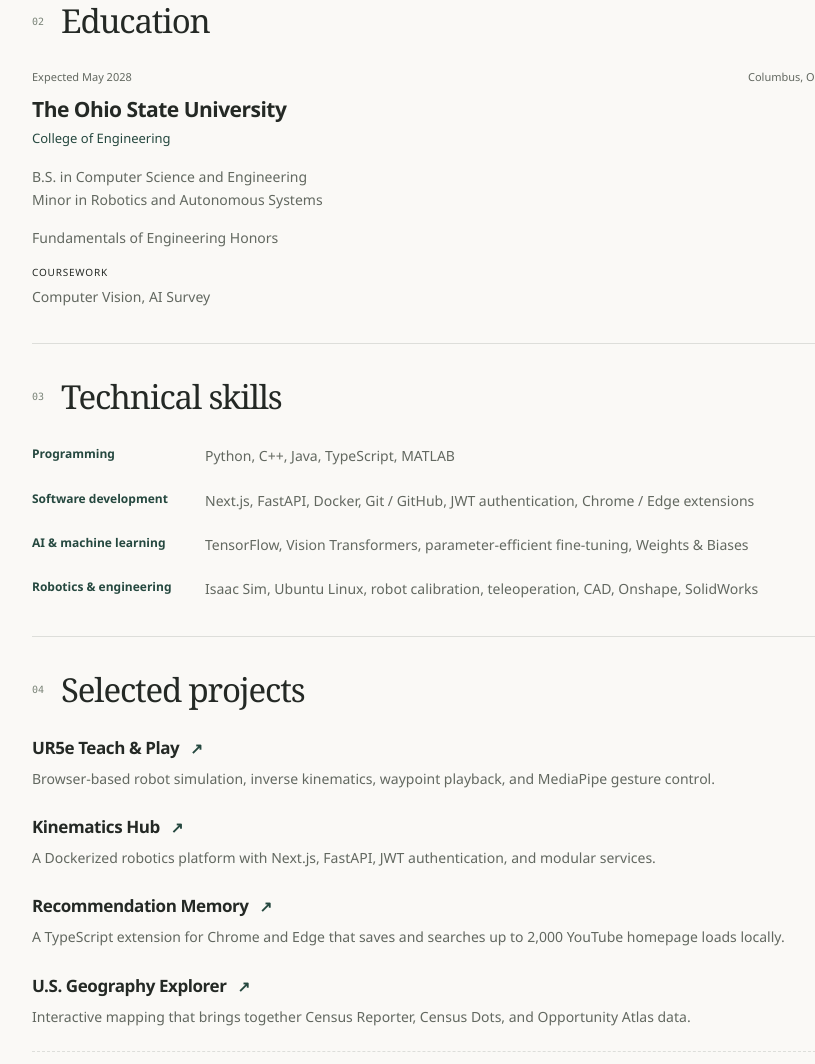
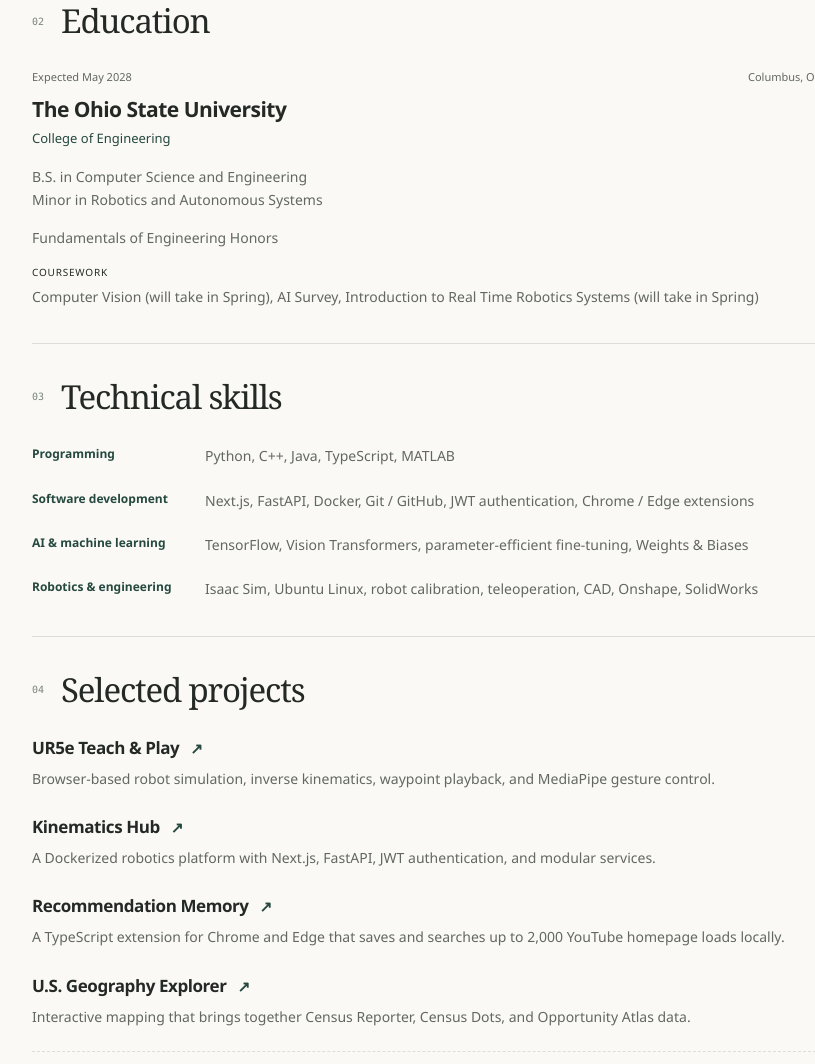
Before and after one commit to pekingperson/pekingperson.github.io, a plain HTML site: page resume.html in a window 1280 px wide. Shown: the part 1704-2768 px from the top of the page, without its empty margins (369-1184 px from the left). Drawn offline with Linux system fonts and the light colour scheme.

Commit message:
Add planned spring coursework to resume

```diff
--- a/resume.html
+++ b/resume.html
@@ -29,7 +29,7 @@
           <article class="experience"><div class="experience-meta"><span>Oct 2025 — Present</span><span>Columbus, Ohio</span></div><h3>Machine Learning as a Basis Lab</h3><p class="role">Intern · The Ohio State University</p><ul><li>Worked on Vision Transformer research studying parameter-efficient fine-tuning for visual recognition.</li><li>Supported CLARE-related robotics research in continual learning for vision-language-action models and adapter-based learning.</li><li>Helped transfer simulation workflows to real-robot testing, connecting model evaluation with physical robot operation.</li></ul></article>
           <article class="experience"><div class="experience-meta"><span>Jul 2024 — Present</span><span>Columbus, Ohio</span></div><h3>Intelligent Design and Robotics Laboratory</h3><p class="role">Research Assistant · Scott Laboratory, The Ohio State University</p><ul><li>Helped deploy a Universal Manipulation Interface (UMI) robot-learning setup using Python on Ubuntu, including camera integration, SpaceMouse teleoperation, and gripper calibration.</li><li>Adapted Python controllers for a Robotiq gripper with position-unit conversion and feedback handling; debugged Python compatibility and ring-buffer capacity issues.</li><li>Collected handheld demonstrations, generated datasets through the UMI SLAM pipeline, and ran training and physical-robot checkpoint evaluations for manipulation tasks, tracking runs with Weights &amp; Biases.</li></ul></article>
         </section>
-        <section class="resume-section" id="education" aria-labelledby="education-title"><div class="resume-section-heading"><span>02</span><h2 id="education-title">Education</h2></div><article class="education-entry"><div class="experience-meta"><span>Expected May 2028</span><span>Columbus, Ohio</span></div><h3>The Ohio State University</h3><p class="role">College of Engineering</p><p>B.S. in Computer Science and Engineering<br>Minor in Robotics and Autonomous Systems</p><p>Fundamentals of Engineering Honors</p><p class="coursework"><span>Coursework</span>Computer Vision, AI Survey</p></article></section>
+        <section class="resume-section" id="education" aria-labelledby="education-title"><div class="resume-section-heading"><span>02</span><h2 id="education-title">Education</h2></div><article class="education-entry"><div class="experience-meta"><span>Expected May 2028</span><span>Columbus, Ohio</span></div><h3>The Ohio State University</h3><p class="role">College of Engineering</p><p>B.S. in Computer Science and Engineering<br>Minor in Robotics and Autonomous Systems</p><p>Fundamentals of Engineering Honors</p><p class="coursework"><span>Coursework</span>Computer Vision (will take in Spring), AI Survey, Introduction to Real Time Robotics Systems (will take in Spring)</p></article></section>
         <section class="resume-section" id="skills" aria-labelledby="skills-title"><div class="resume-section-heading"><span>03</span><h2 id="skills-title">Technical skills</h2></div><dl class="skill-list"><div><dt>Programming</dt><dd>Python, C++, Java, TypeScript, MATLAB</dd></div><div><dt>Software development</dt><dd>Next.js, FastAPI, Docker, Git / GitHub, JWT authentication, Chrome / Edge extensions</dd></div><div><dt>AI &amp; machine learning</dt><dd>TensorFlow, Vision Transformers, parameter-efficient fine-tuning, Weights &amp; Biases</dd></div><div><dt>Robotics &amp; engineering</dt><dd>Isaac Sim, Ubuntu Linux, robot calibration, teleoperation, CAD, Onshape, SolidWorks</dd></div></dl></section>
         <section class="resume-section" id="resume-projects" aria-labelledby="resume-projects-title"><div class="resume-section-heading"><span>04</span><h2 id="resume-projects-title">Selected projects</h2></div>
           <div class="resume-project"><h3><a href="./#ur5e">UR5e Teach &amp; Play <span aria-hidden="true">↗</span></a></h3><p>Browser-based robot simulation, inverse kinematics, waypoint playback, and MediaPipe gesture control.</p></div><div class="resume-project"><h3><a href="./#kinematics">Kinematics Hub <span aria-hidden="true">↗</span></a></h3><p>A Dockerized robotics platform with Next.js, FastAPI, JWT authentication, and modular services.</p></div><div class="resume-project"><h3><a href="./#memory">Recommendation Memory <span aria-hidden="true">↗</span></a></h3><p>A TypeScript extension for Chrome and Edge that saves and searches up to 2,000 YouTube homepage loads locally.</p></div><div class="resume-project"><h3><a href="./#geography">U.S. Geography Explorer <span aria-hidden="true">↗</span></a></h3><p>Interactive mapping that brings together Census Reporter, Census Dots, and Opportunity Atlas data.</p></div><p class="additional-work">Additional work includes a C++ video game built through FEH, a speech-to-IPA transcription program, and a TensorFlow model for cartographic projection generation.</p></section>
```
